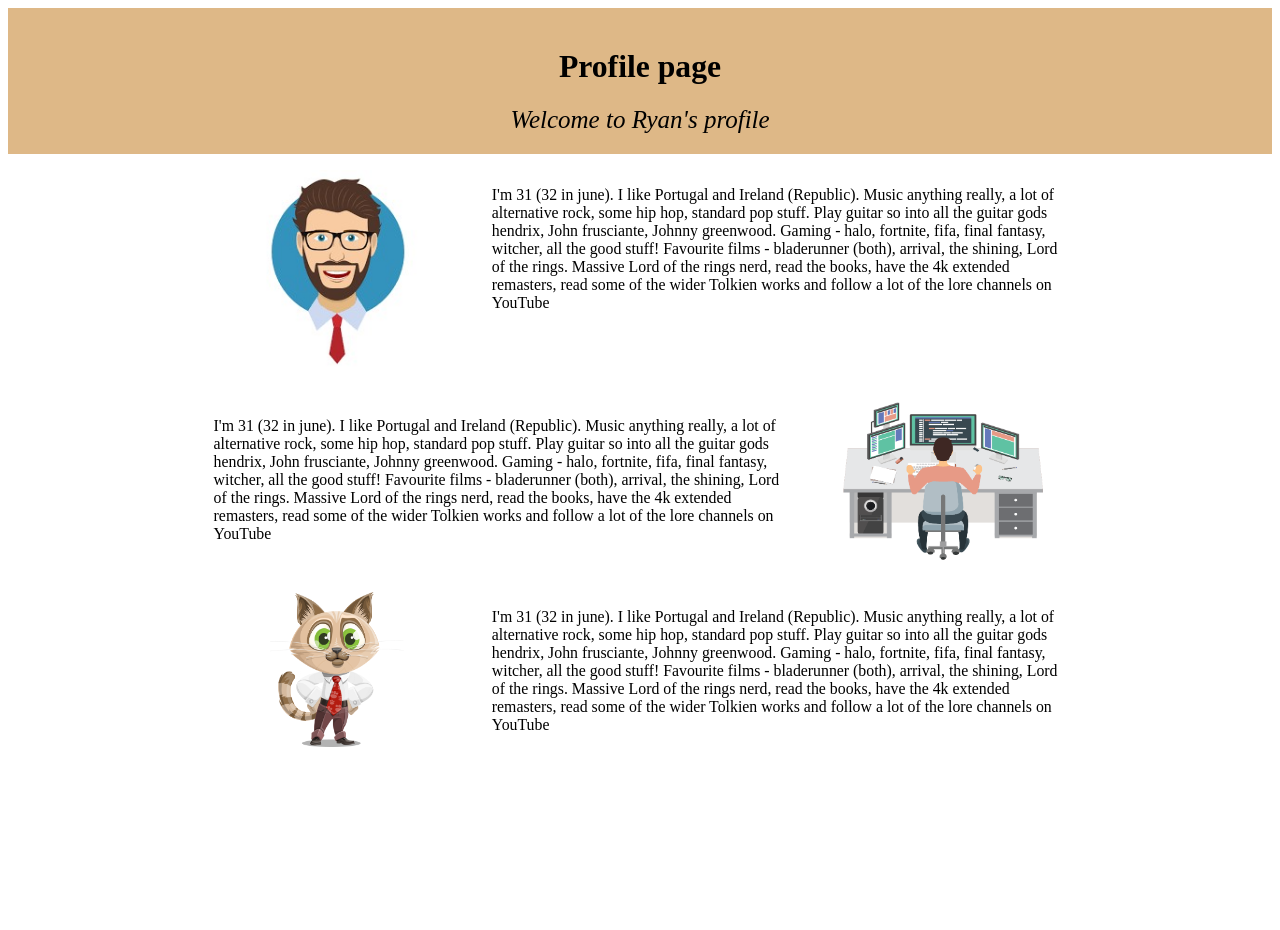
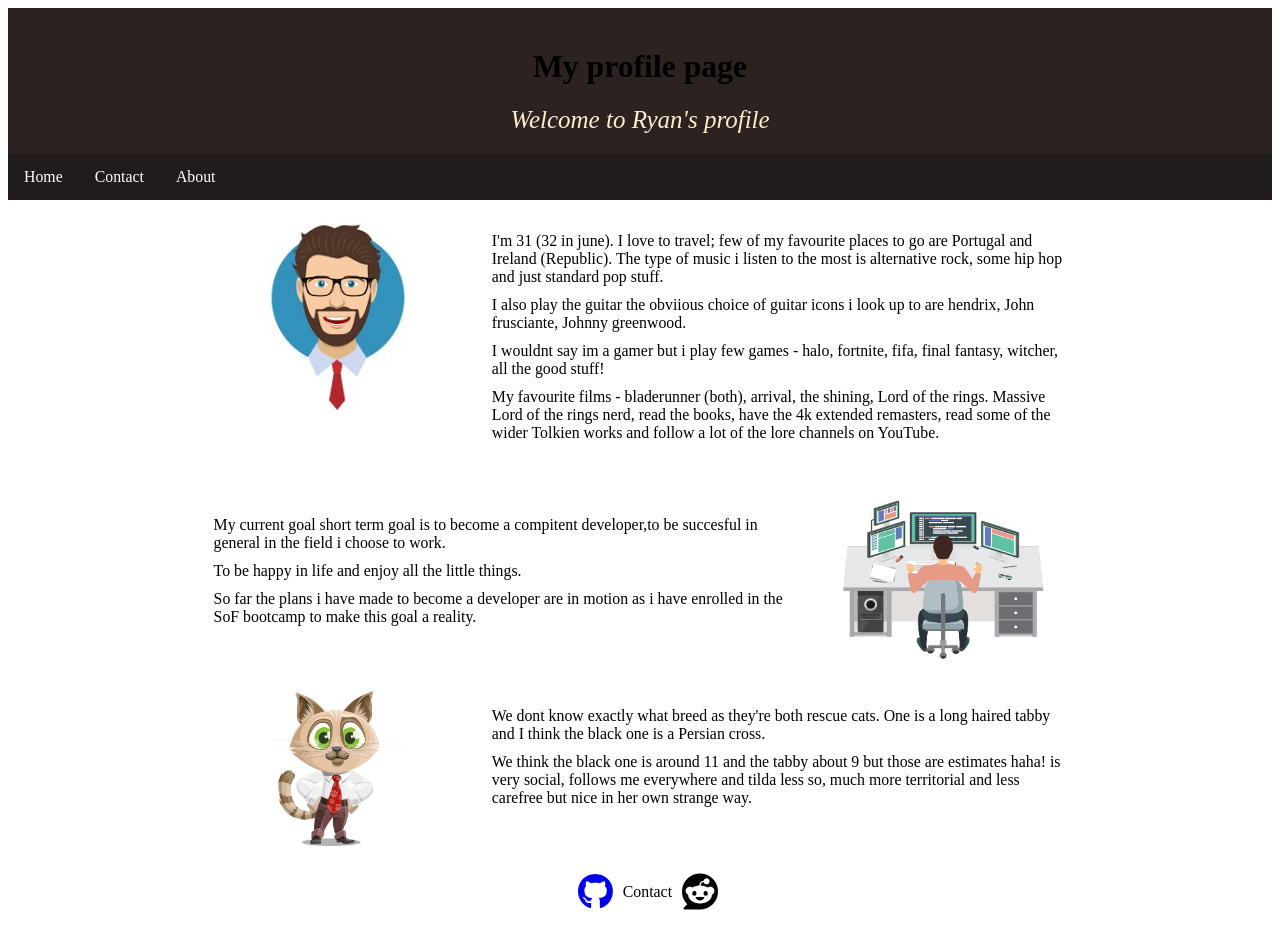
Before and after one commit to SchoolOfCode/website-challenge-YasminaMayeh, a plain HTML site: page index.html in a window 1280 px wide. Before the commit the page ends 800 px from the top, so only its background shows below. Drawn offline with Linux system fonts and the light colour scheme.

Commit message:
New profile on ryan, added Readme, cleaned up css

```diff
--- a/index.html
+++ b/index.html
@@ -4,14 +4,15 @@
     <meta charset="UTF-8">
     <meta http-equiv="X-UA-Compatible" content="IE=edge">
     <meta name="viewport" content="width=device-width, initial-scale=1.0">
+    <script src="https://kit.fontawesome.com/04e92db7ee.js" crossorigin="anonymous"></script>
     <title>Ryan's profile page</title>
-    <link rel="stylesheet" href="style.css">
+    <link rel="stylesheet" href="style.css ">
 </head>
 
 <body>
 
     <header>
-        <h1> Profile page </h1>
+        <h1> My profile page </h1>
 
         <div class="welcome-message">
             <em>
@@ -19,6 +20,13 @@
             </em>
         </div>
     </header>
+
+    <ul class="topnav">
+        <li> <a class= "active" href="#Home">Home</a></li>
+        <li><a href="#contact">Contact</a></li>
+        <li><a href="#about">About</a></li>
+        </ul>
+
 
     <div class="flex-container">
         <div class="image-container">
@@ -28,13 +36,20 @@
         <div class="text-container">
             <article>
                 <p>
-                    I'm 31 (32 in june). I like Portugal and Ireland (Republic). Music anything really, a lot of
-                    alternative rock, some hip hop, standard pop stuff. Play guitar so into all the guitar gods hendrix,
-                    John frusciante, Johnny greenwood. Gaming - halo, fortnite, fifa, final fantasy, witcher, all the
-                    good stuff!
-                    Favourite films - bladerunner (both), arrival, the shining, Lord of the rings.
+                   <ul class = "no-bullet-list">
+                       <li>I'm 31 (32 in june). I love to travel; few of my favourite places to go are Portugal and Ireland (Republic).
+                    The type of music i listen to the most is alternative rock, some hip hop and just standard pop stuff.</li>
+
+                   <li> I also play the guitar the obviious choice of guitar icons i look up to are hendrix,
+                    John frusciante, Johnny greenwood. </li>
+
+                    <li> I wouldnt say im a gamer but i play few games - halo, fortnite, fifa, final fantasy, witcher, all the
+                    good stuff! </li>
+
+                    <li>My favourite films - bladerunner (both), arrival, the shining, Lord of the rings.
                     Massive Lord of the rings nerd, read the books, have the 4k extended remasters, read some of the
-                    wider Tolkien works and follow a lot of the lore channels on YouTube
+                    wider Tolkien works and follow a lot of the lore channels on YouTube.
+                </li> </ul>
                 </p>
             </article>
         </div>
@@ -44,19 +59,22 @@
         <div class="text-container" id="b">
             <article>
                 <p>
-                    I'm 31 (32 in june). I like Portugal and Ireland (Republic). Music anything really, a lot of
-                    alternative rock, some hip hop, standard pop stuff. Play guitar so into all the guitar gods hendrix,
-                    John frusciante, Johnny greenwood. Gaming - halo, fortnite, fifa, final fantasy, witcher, all the
-                    good stuff!
-                    Favourite films - bladerunner (both), arrival, the shining, Lord of the rings.
-                    Massive Lord of the rings nerd, read the books, have the 4k extended remasters, read some of the
-                    wider Tolkien works and follow a lot of the lore channels on YouTube
+                    <ul class="no-bullet-list">
+
+                    <li>My current goal short term goal is to become a compitent developer,to be succesful in general in the field i choose to work. </li>
+
+                    <li>To be happy in life and enjoy all the little things.</li>
+
+                    <li>So far the plans i have made to become a developer are in motion as i have enrolled in the SoF bootcamp to make this goal a reality.</li>
+
+
+
                 </p>
             </article>
         </div>
 
         <div class= "image-container" id="a">
-            <img src="images/programmer.png" class="goals-image">
+            <img src="images/programmer.png" title=" cartoon man"alt="cartoon man working on computer" class="goals-image">
             <div> My Goals </div>
         </div>
     </div>
@@ -68,19 +86,31 @@
         </div>
         <div class="text-container">
             <article>
-                <p>
-                    I'm 31 (32 in june). I like Portugal and Ireland (Republic). Music anything really, a lot of
-                    alternative rock, some hip hop, standard pop stuff. Play guitar so into all the guitar gods hendrix,
-                    John frusciante, Johnny greenwood. Gaming - halo, fortnite, fifa, final fantasy, witcher, all the
-                    good stuff!
-                    Favourite films - bladerunner (both), arrival, the shining, Lord of the rings.
-                    Massive Lord of the rings nerd, read the books, have the 4k extended remasters, read some of the
-                    wider Tolkien works and follow a lot of the lore channels on YouTube
+                <p class= "line-height">
+                    <ul class = "no-bullet-list">
+
+               <li> We dont know exactly what breed as they're both rescue cats. One is a long haired tabby and I think the black one is a Persian cross.</li>
+                   <li> We think the black one is around 11 and the tabby about 9 but those are estimates haha! is very social, follows me everywhere and tilda less so, much more territorial and less carefree but nice in her own strange way.</li>
+            </ul>
                 </p>
             </article>
         </div>
     </div>
 
+    <footer class= "footer-container">
+        <a href="https://github.com/RyanBrown870" target="_blank"> <i class="fab fa-github" style="font-size:36px;"></i></a>
+        <ol>
+            <li><a href="#contact">Contact</a></li>
+        </ol>
+        <i class="fab fa-reddit" style="font-size:36px;"></i></i>
+        <ol>
+            <!-- <li><a href="#contact">Contact</a></li>
+        </ol> -->
+
+
+
+    </footer >
+
 </body>
 
 </html>
--- a/style.css
+++ b/style.css
@@ -1,19 +1,36 @@
 header {
 
     text-align: center;
-    background-color: burlywood;
+    /* background-color: rgb(126, 117, 105); */
     background-size: 100% 100%;
     padding: 20px;
+    background-color:rgb(44, 34, 32);
+
+}
+.no-bullet-list {
+    list-style-type: none;
+    margin: 0;
+    padding: 0;
 }
 
+.no-bullet-list li {
+    padding-bottom: 10px;
+}
+.line-height {
+    line-height: 10px;
+
+}
 .welcome-message {
     font-size: 25px;
+    color: blanchedalmond;
+
 }
 
 body {
     font-family:serif;
     font-style: normal;
     font-size: 99%;
+
 }
 
 .flex-container {
@@ -38,6 +55,7 @@ body {
     background-repeat: no-repeat;
     display: flexbox;
     flex-direction: row;
+    border-radius: 20px;
 }
 
 .image-container img {
@@ -78,6 +96,15 @@ body {
     opacity: 0.5;
 }
 
+.footer-container {
+    display: flex;
+}
+.footer-container ol li {
+    width: auto;
+    padding: 10px;
+
+}
+
 
 
 .ryan-image{
@@ -92,7 +119,60 @@ body {
 }
 
 
+footer {
+    justify-content: center;
+    text-align: center;
+    background-color:white;
+    color: black;
+    width: 100vw;
+    height: 60px;
+    display: flex;
+    justify-content: center;
+    align-items: center;
+    margin: none;
 
+
+}
+
+footer ol {
+    list-style: none;
+    display: flexbox;
+    margin:0;
+    padding:0;
+    text-decoration-;
+
+}
+
+footer ol li a {
+color: black;
+text-decoration: none;
+
+}
+
+.topnav {
+    list-style-type: none;
+    margin: 0;
+    padding: 0;
+    overflow: hidden;
+    background-color: rgb(34, 27, 27);
+
+  }
+
+.topnav li {
+    float: left;
+  }
+
+ .topnav li a {
+    display: block;
+    color: white;
+    text-align: center;
+    padding: 14px 16px;
+    text-decoration: none;
+  }
+
+  .topnav li a:hover {
+    background-color:rgb(44, 8, 8) ;
+  }
 @media screen and (max-width: 806px){
 
     .flex-container {
@@ -100,10 +180,10 @@ body {
         justify-content: center;
     }
 
-    .flex-container-goals {
+    /* .flex-container-goals {
         flex-direction: column-reverse;
         justify-content: center;
-    }
+    } */
 
     #a {
         order: 1;
@@ -112,5 +192,15 @@ body {
     #b {
         order: 2;
     }
+    ul.sidenav {
+        width: 100%;
+        height: auto;
+        position: relative;
+      }
 
-}
+      ul.sidenav li a {
+        float: left;
+        padding: 15px;
+      }
+
+  }
```
Also changed, not shown: 1 other file.
